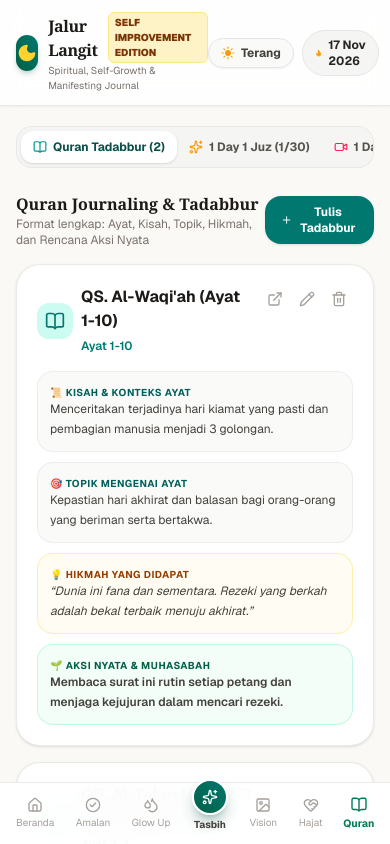
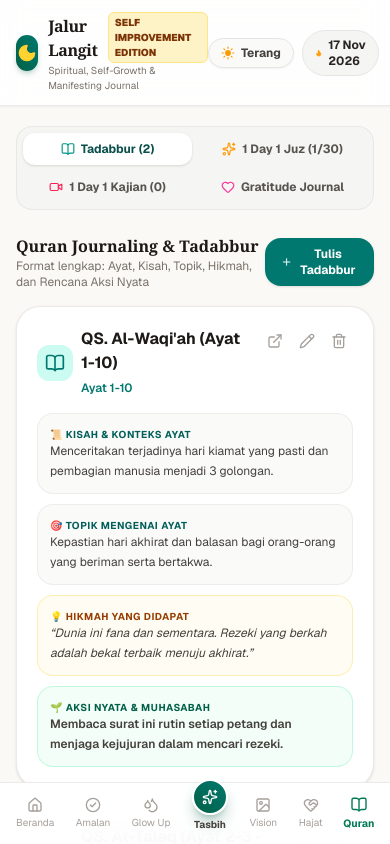
Before and after one commit to wildanishaq31-spec/jalur-langit-app, a Next.js app: page / in a window 390 px wide. Both pictures are taken after a click on the button "Quran". Shown: the top 844 px of the page. Built offline with nearby package versions, Linux system fonts and the light colour scheme.

Commit message:
fix(responsive): make time filters and sub-tabs responsive grid without mobile clipping

```diff
--- a/src/components/tabs/AmalanTab.tsx
+++ b/src/components/tabs/AmalanTab.tsx
@@ -32,12 +32,12 @@ import { AlarmNotificationModal } from '@/components/modals/AlarmNotificationMod
 import { playGentleChime } from '@/utils/audioAlert';
 
 const CATEGORIES: { id: TimeCategory | 'semua'; label: string; icon: React.ReactNode }[] = [
-  { id: 'semua', label: 'Semua Waktu', icon: <Sparkles className="w-4 h-4" /> },
-  { id: 'dini_hari', label: 'Dini Hari', icon: <Moon className="w-4 h-4" /> },
-  { id: 'subuh', label: 'Subuh', icon: <Sun className="w-4 h-4" /> },
-  { id: 'dhuha', label: 'Dhuha & Siang', icon: <Sun className="w-4 h-4" /> },
-  { id: 'petang', label: 'Petang', icon: <Sunset className="w-4 h-4" /> },
-  { id: 'malam', label: 'Malam', icon: <Moon className="w-4 h-4" /> },
+  { id: 'semua', label: 'Semua Waktu', icon: <Sparkles className="w-3.5 h-3.5 shrink-0" /> },
+  { id: 'dini_hari', label: 'Dini Hari', icon: <Moon className="w-3.5 h-3.5 shrink-0" /> },
+  { id: 'subuh', label: 'Subuh', icon: <Sun className="w-3.5 h-3.5 shrink-0" /> },
+  { id: 'dhuha', label: 'Dhuha & Siang', icon: <Sun className="w-3.5 h-3.5 shrink-0" /> },
+  { id: 'petang', label: 'Petang', icon: <Sunset className="w-3.5 h-3.5 shrink-0" /> },
+  { id: 'malam', label: 'Malam', icon: <Moon className="w-3.5 h-3.5 shrink-0" /> },
 ];
 
 export const AmalanTab: React.FC = () => {
@@ -235,8 +235,8 @@ export const AmalanTab: React.FC = () => {
         />
       </div>
 
-      {/* Time Categories Filter Pills with Active Time Glow Dot */}
-      <div className="flex gap-2 overflow-x-auto pb-1 scrollbar-none">
+      {/* Time Categories Filter Pills with Active Time Glow Dot - Responsive Grid Anti-Terpotong */}
+      <div className="grid grid-cols-3 sm:grid-cols-6 gap-1.5 sm:gap-2">
         {CATEGORIES.map((cat) => {
           const isActive = selectedCategory === cat.id;
           const isSlotCurrentlyActive = cat.id === activeSlot.category;
@@ -245,16 +245,16 @@ export const AmalanTab: React.FC = () => {
             <button
               key={cat.id}
               onClick={() => setSelectedCategory(cat.id)}
-              className={`px-4 py-2.5 rounded-2xl text-xs font-semibold whitespace-nowrap flex items-center gap-2 transition-all relative ${
+              className={`w-full py-2.5 px-1.5 sm:px-2.5 rounded-2xl text-[11px] sm:text-xs font-semibold flex items-center justify-center gap-1 sm:gap-1.5 transition-all relative ${
                 isActive
-                  ? 'bg-emerald-800 text-amber-300 shadow-xs'
-                  : 'bg-white dark:bg-emerald-950/40 border border-stone-200/80 dark:border-emerald-800/60 text-stone-600 dark:text-stone-300 hover:bg-stone-50'
+                  ? 'bg-emerald-800 text-amber-300 shadow-xs font-bold scale-[1.02]'
+                  : 'bg-white dark:bg-emerald-950/40 border border-stone-200/80 dark:border-emerald-800/60 text-stone-600 dark:text-stone-300 hover:bg-stone-50 dark:hover:bg-emerald-900/30'
               }`}
             >
               {cat.icon}
-              <span>{cat.label}</span>
+              <span className="truncate">{cat.label}</span>
               {isSlotCurrentlyActive && (
-                <span className="w-2 h-2 rounded-full bg-emerald-400 animate-pulse ml-0.5" title="Sedang Masuk Waktu Saat Ini" />
+                <span className="w-1.5 h-1.5 sm:w-2 sm:h-2 rounded-full bg-emerald-400 animate-pulse shrink-0" title="Sedang Masuk Waktu Saat Ini" />
               )}
             </button>
           );
--- a/src/components/tabs/QuranJournalTab.tsx
+++ b/src/components/tabs/QuranJournalTab.tsx
@@ -102,54 +102,54 @@ export const QuranJournalTab: React.FC = () => {
 
   return (
     <div className="space-y-6 pb-28 min-h-[calc(100vh-140px)] animate-fade-in">
-      {/* Sub-tab Navigation */}
-      <div className="flex bg-stone-100 dark:bg-emerald-950/60 p-1 rounded-2xl border border-stone-200/80 dark:border-emerald-800/60 overflow-x-auto scrollbar-none">
+      {/* Sub-tab Navigation - Responsive Grid Anti-Terpotong */}
+      <div className="grid grid-cols-2 sm:grid-cols-4 gap-1.5 bg-stone-100 dark:bg-emerald-950/60 p-1.5 rounded-2xl border border-stone-200/80 dark:border-emerald-800/60">
         <button
           onClick={() => setActiveSubTab('tadabbur')}
-          className={`flex-1 py-2 px-3 rounded-xl text-xs font-bold whitespace-nowrap flex items-center justify-center gap-1.5 transition-all ${
+          className={`w-full py-2 px-2.5 rounded-xl text-xs font-bold flex items-center justify-center gap-1.5 transition-all ${
             activeSubTab === 'tadabbur'
               ? 'bg-white dark:bg-emerald-900 text-teal-900 dark:text-teal-100 shadow-sm'
-              : 'text-stone-600 dark:text-stone-400'
+              : 'text-stone-600 dark:text-stone-400 hover:text-stone-900'
           }`}
         >
-          <BookOpen className="w-3.5 h-3.5 text-teal-600" />
-          <span>Quran Tadabbur ({quranTadabburList.length})</span>
+          <BookOpen className="w-3.5 h-3.5 text-teal-600 shrink-0" />
+          <span className="truncate">Tadabbur ({quranTadabburList.length})</span>
         </button>
 
         <button
           onClick={() => setActiveSubTab('juz')}
-          className={`flex-1 py-2 px-3 rounded-xl text-xs font-bold whitespace-nowrap flex items-center justify-center gap-1.5 transition-all ${
+          className={`w-full py-2 px-2.5 rounded-xl text-xs font-bold flex items-center justify-center gap-1.5 transition-all ${
             activeSubTab === 'juz'
               ? 'bg-white dark:bg-emerald-900 text-teal-900 dark:text-teal-100 shadow-sm'
-              : 'text-stone-600 dark:text-stone-400'
+              : 'text-stone-600 dark:text-stone-400 hover:text-stone-900'
           }`}
         >
-          <Sparkles className="w-3.5 h-3.5 text-amber-500" />
-          <span>1 Day 1 Juz ({quranCompletedJuz.length}/30)</span>
+          <Sparkles className="w-3.5 h-3.5 text-amber-500 shrink-0" />
+          <span className="truncate">1 Day 1 Juz ({quranCompletedJuz.length}/30)</span>
         </button>
 
         <button
           onClick={() => setActiveSubTab('kajian')}
-          className={`flex-1 py-2 px-3 rounded-xl text-xs font-bold whitespace-nowrap flex items-center justify-center gap-1.5 transition-all ${
+          className={`w-full py-2 px-2.5 rounded-xl text-xs font-bold flex items-center justify-center gap-1.5 transition-all ${
             activeSubTab === 'kajian'
               ? 'bg-white dark:bg-emerald-900 text-teal-900 dark:text-teal-100 shadow-sm'
-              : 'text-stone-600 dark:text-stone-400'
+              : 'text-stone-600 dark:text-stone-400 hover:text-stone-900'
           }`}
         >
-          <Video className="w-3.5 h-3.5 text-rose-500" />
-          <span>1 Day 1 Kajian ({kajianNotes.length})</span>
+          <Video className="w-3.5 h-3.5 text-rose-500 shrink-0" />
+          <span className="truncate">1 Day 1 Kajian ({kajianNotes.length})</span>
         </button>
 
         <button
           onClick={() => setActiveSubTab('syukur')}
-          className={`flex-1 py-2 px-3 rounded-xl text-xs font-bold whitespace-nowrap flex items-center justify-center gap-1.5 transition-all ${
+          className={`w-full py-2 px-2.5 rounded-xl text-xs font-bold flex items-center justify-center gap-1.5 transition-all ${
             activeSubTab === 'syukur'
               ? 'bg-white dark:bg-emerald-900 text-teal-900 dark:text-teal-100 shadow-sm'
-              : 'text-stone-600 dark:text-stone-400'
+              : 'text-stone-600 dark:text-stone-400 hover:text-stone-900'
           }`}
         >
-          <Heart className="w-3.5 h-3.5 text-pink-500" />
-          <span>Gratitude Journal</span>
+          <Heart className="w-3.5 h-3.5 text-pink-500 shrink-0" />
+          <span className="truncate">Gratitude Journal</span>
         </button>
       </div>
 
--- a/src/components/tabs/TasbihTab.tsx
+++ b/src/components/tabs/TasbihTab.tsx
@@ -507,8 +507,8 @@ export const TasbihTab: React.FC = () => {
               </button>
             </div>
 
-            {/* Category Filter Pills */}
-            <div className="flex gap-1.5 overflow-x-auto pb-1 scrollbar-none">
+            {/* Category Filter Pills - Responsive Wrap Anti-Terpotong */}
+            <div className="flex flex-wrap gap-1.5 pb-1">
               {(['semua', 'sholat', 'sholawat', 'istighfar', 'hajat'] as const).map((cat) => (
                 <button
                   key={cat}
@@ -516,7 +516,7 @@ export const TasbihTab: React.FC = () => {
                   className={`px-3 py-1.5 rounded-xl text-xs font-bold capitalize transition-all ${
                     selectedCategory === cat
                       ? 'bg-stone-900 dark:bg-emerald-800 text-white shadow-xs'
-                      : 'bg-stone-100 dark:bg-emerald-900/30 text-stone-600 dark:text-stone-300'
+                      : 'bg-stone-100 dark:bg-emerald-900/30 text-stone-600 dark:text-stone-300 hover:bg-stone-200 dark:hover:bg-emerald-900/50'
                   }`}
                 >
                   {cat === 'sholat' ? 'Ba\'da Sholat' : cat}
```
Also changed, not shown: 1 other file (tests, documents, lock files or other folders).
